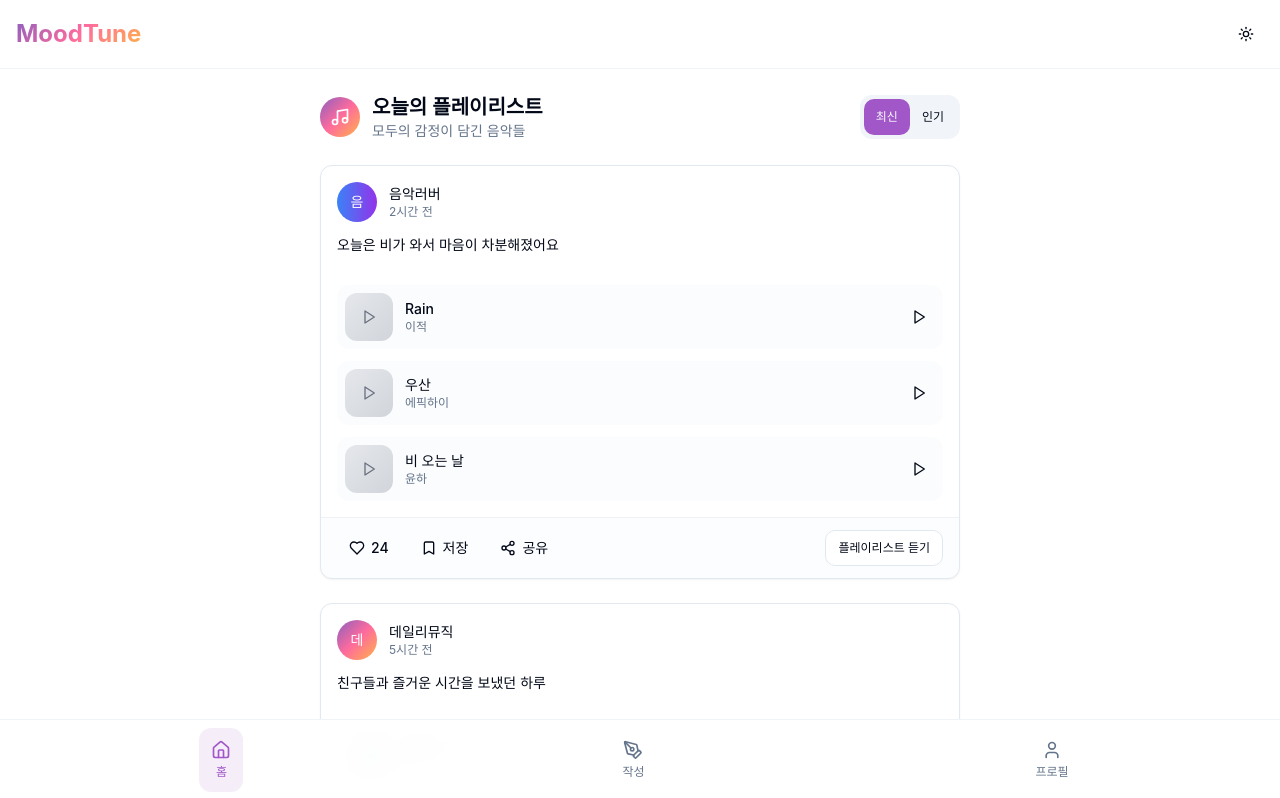
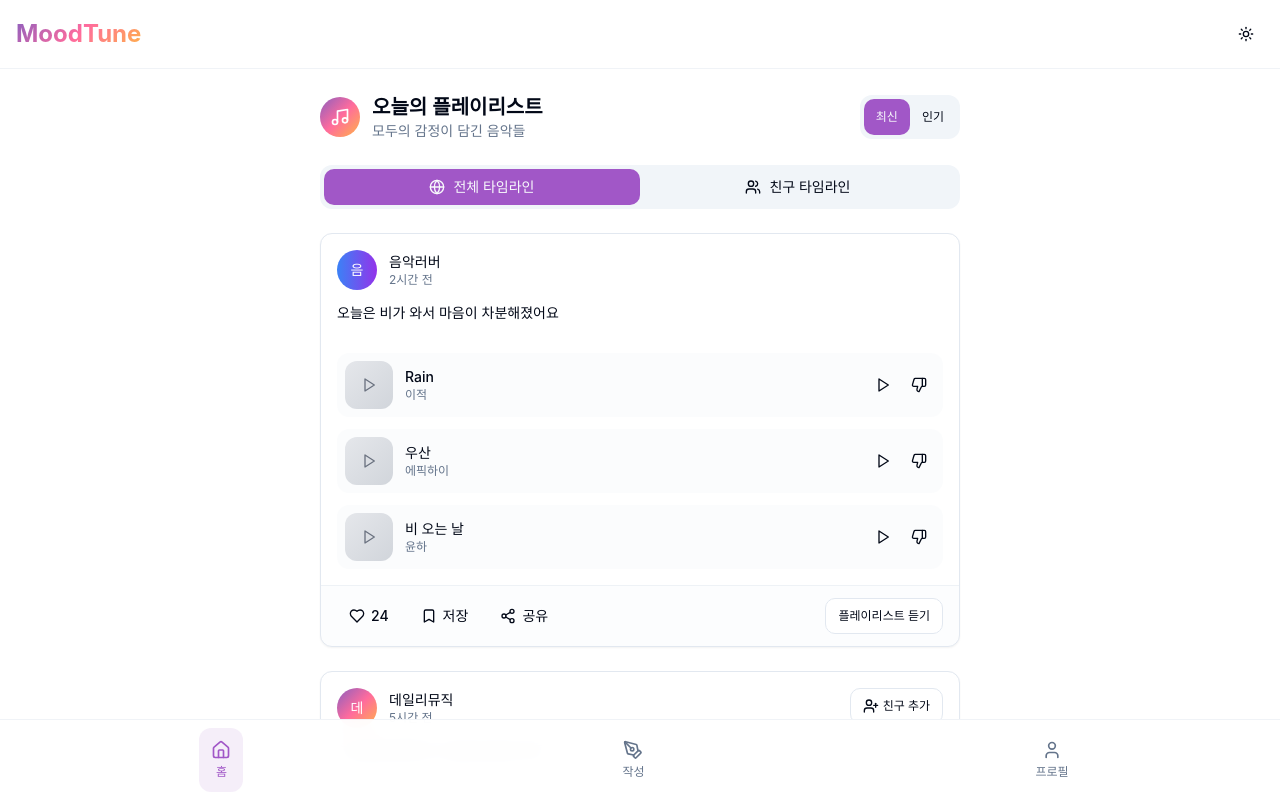
Before and after one commit to ShinjungOh/mood-tune, a React (Vite) app: page / in a window 1280 px wide. Shown: the top 798 px of the page. Built offline with nearby package versions, Linux system fonts and the light colour scheme.

Commit message:
feat: Add friend timeline and feedback button
- Implemented friend timeline view with toggle on the home screen.
- Added a "Not Recommended" feedback button for song recommendations.
- This feedback will be used to improve the recommendation algorithm.

```diff
--- a/src/components/PlaylistCard.tsx
+++ b/src/components/PlaylistCard.tsx
@@ -1,8 +1,9 @@
 
-import { Heart, Play, Bookmark, Share2 } from "lucide-react";
+import { Heart, Play, Bookmark, Share2, ThumbsDown, UserPlus } from "lucide-react";
 import { Button } from "@/components/ui/button";
 import { Card, CardContent } from "@/components/ui/card";
 import { useState } from "react";
+import { useToast } from "@/hooks/use-toast";
 
 interface Song {
   title: string;
@@ -17,6 +18,7 @@ interface Playlist {
   author: string;
   createdAt: string;
   likes: number;
+  isFriend?: boolean;
   songs: Song[];
 }
 
@@ -37,6 +39,9 @@ const getMoodColor = (mood: string) => {
 const PlaylistCard = ({ playlist }: PlaylistCardProps) => {
   const [isLiked, setIsLiked] = useState(false);
   const [isSaved, setIsSaved] = useState(false);
+  const [isFriend, setIsFriend] = useState(playlist.isFriend || false);
+  const [songFeedbacks, setSongFeedbacks] = useState<{[key: number]: boolean}>({});
+  const { toast } = useToast();
 
   const handleShare = () => {
     // 실제로는 Web Share API를 사용하거나 클립보드에 복사
@@ -49,8 +54,34 @@ const PlaylistCard = ({ playlist }: PlaylistCardProps) => {
     } else {
       // 클립보드에 복사하는 대체 방법
       navigator.clipboard.writeText(window.location.href);
-      alert('링크가 복사되었습니다!');
+      toast({
+        title: "링크가 복사되었습니다!",
+        description: "다른 사람과 공유해보세요."
+      });
     }
+  };
+
+  const handleAddFriend = () => {
+    setIsFriend(true);
+    toast({
+      title: "친구 추가 완료!",
+      description: `${playlist.author}님을 친구로 추가했습니다.`
+    });
+  };
+
+  const handleSongFeedback = (songIndex: number) => {
+    setSongFeedbacks(prev => ({
+      ...prev,
+      [songIndex]: !prev[songIndex]
+    }));
+
+    const isNegative = !songFeedbacks[songIndex];
+    toast({
+      title: isNegative ? "피드백이 전송되었습니다" : "피드백이 취소되었습니다",
+      description: isNegative
+        ? "추천 알고리즘 개선에 활용하겠습니다."
+        : "피드백이 취소되었습니다."
+    });
   };
 
   return (
@@ -70,6 +101,19 @@ const PlaylistCard = ({ playlist }: PlaylistCardProps) => {
                 <p className="text-xs text-muted-foreground">{playlist.createdAt}</p>
               </div>
             </div>
+
+            {/* Add Friend Button */}
+            {!isFriend && (
+              <Button
+                variant="outline"
+                size="sm"
+                onClick={handleAddFriend}
+                className="flex items-center gap-1"
+              >
+                <UserPlus className="h-3 w-3" />
+                <span className="text-xs">친구 추가</span>
+              </Button>
+            )}
           </div>
 
           {/* Summary */}
@@ -92,9 +136,20 @@ const PlaylistCard = ({ playlist }: PlaylistCardProps) => {
                   <p className="font-medium text-sm truncate">{song.title}</p>
                   <p className="text-xs text-muted-foreground truncate">{song.artist}</p>
                 </div>
-                <Button variant="ghost" size="sm" className="p-1 h-8 w-8">
-                  <Play className="h-4 w-4" />
-                </Button>
+                <div className="flex items-center gap-1">
+                  <Button variant="ghost" size="sm" className="p-1 h-8 w-8">
+                    <Play className="h-4 w-4" />
+                  </Button>
+                  <Button
+                    variant="ghost"
+                    size="sm"
+                    onClick={() => handleSongFeedback(index)}
+                    className={`p-1 h-8 w-8 ${songFeedbacks[index] ? 'text-orange-500 bg-orange-50 hover:bg-orange-100' : ''}`}
+                    title="이 추천은 별로예요"
+                  >
+                    <ThumbsDown className="h-4 w-4" />
+                  </Button>
+                </div>
               </div>
             ))}
           </div>
--- a/src/pages/Timeline.tsx
+++ b/src/pages/Timeline.tsx
@@ -2,7 +2,7 @@
 import { useState } from "react";
 import PlaylistCard from "@/components/PlaylistCard";
 import { Button } from "@/components/ui/button";
-import { Music } from "lucide-react";
+import { Music, Users, Globe } from "lucide-react";
 
 // Mock data for demonstration
 const mockPlaylists = [
@@ -13,6 +13,7 @@ const mockPlaylists = [
     author: "음악러버",
     createdAt: "2시간 전",
     likes: 24,
+    isFriend: true,
     songs: [
       { title: "Rain", artist: "이적", albumCover: "/api/placeholder/60/60" },
       { title: "우산", artist: "에픽하이", albumCover: "/api/placeholder/60/60" },
@@ -26,6 +27,7 @@ const mockPlaylists = [
     author: "데일리뮤직",
     createdAt: "5시간 전",
     likes: 43,
+    isFriend: false,
     songs: [
       { title: "좋은 날", artist: "IU", albumCover: "/api/placeholder/60/60" },
       { title: "Dancing Queen", artist: "ABBA", albumCover: "/api/placeholder/60/60" },
@@ -39,6 +41,7 @@ const mockPlaylists = [
     author: "감성플레이어",
     createdAt: "1일 전",
     likes: 18,
+    isFriend: true,
     songs: [
       { title: "새로운 시작", artist: "정용화", albumCover: "/api/placeholder/60/60" },
       { title: "Can't Stop the Feeling", artist: "Justin Timberlake", albumCover: "/api/placeholder/60/60" },
@@ -49,8 +52,13 @@ const mockPlaylists = [
 
 const Timeline = () => {
   const [sortBy, setSortBy] = useState<"latest" | "popular">("latest");
+  const [viewMode, setViewMode] = useState<"all" | "friends">("all");
 
-  const sortedPlaylists = [...mockPlaylists].sort((a, b) => {
+  const filteredPlaylists = mockPlaylists.filter(playlist =>
+    viewMode === "all" || playlist.isFriend
+  );
+
+  const sortedPlaylists = [...filteredPlaylists].sort((a, b) => {
     if (sortBy === "popular") {
       return b.likes - a.likes;
     }
@@ -67,7 +75,9 @@ const Timeline = () => {
           </div>
           <div>
             <h2 className="text-xl font-semibold">오늘의 플레이리스트</h2>
-            <p className="text-sm text-muted-foreground">모두의 감정이 담긴 음악들</p>
+            <p className="text-sm text-muted-foreground">
+              {viewMode === "friends" ? "친구들의 감정이 담긴 음악들" : "모두의 감정이 담긴 음악들"}
+            </p>
           </div>
         </div>
 
@@ -92,19 +102,55 @@ const Timeline = () => {
         </div>
       </div>
 
+      {/* View Mode Toggle */}
+      <div className="flex bg-muted rounded-lg p-1 mb-6">
+        <Button
+          variant={viewMode === "all" ? "default" : "ghost"}
+          size="sm"
+          onClick={() => setViewMode("all")}
+          className="flex items-center gap-2 flex-1"
+        >
+          <Globe className="h-4 w-4" />
+          전체 타임라인
+        </Button>
+        <Button
+          variant={viewMode === "friends" ? "default" : "ghost"}
+          size="sm"
+          onClick={() => setViewMode("friends")}
+          className="flex items-center gap-2 flex-1"
+        >
+          <Users className="h-4 w-4" />
+          친구 타임라인
+        </Button>
+      </div>
+
       {/* Timeline Feed */}
       <div className="space-y-6">
-        {sortedPlaylists.map(playlist => (
+        {sortedPlaylists.length > 0 ? (
+          sortedPlaylists.map(playlist => (
             <PlaylistCard key={playlist.id} playlist={playlist} />
-        ))}
+          ))
+        ) : (
+          <div className="text-center py-12">
+            <Users className="h-12 w-12 text-muted-foreground mx-auto mb-4" />
+            <p className="text-muted-foreground">
+              아직 친구의 플레이리스트가 없습니다.
+            </p>
+            <p className="text-sm text-muted-foreground mt-2">
+              친구를 추가해보세요!
+            </p>
+          </div>
+        )}
       </div>
 
       {/* Load More */}
+      {sortedPlaylists.length > 0 && (
         <div className="text-center mt-8">
           <Button variant="outline" className="w-full">
             더 많은 플레이리스트 보기
           </Button>
         </div>
+      )}
     </div>
   );
 };
```
Lines whose indentation alone changed are shown as unchanged.
